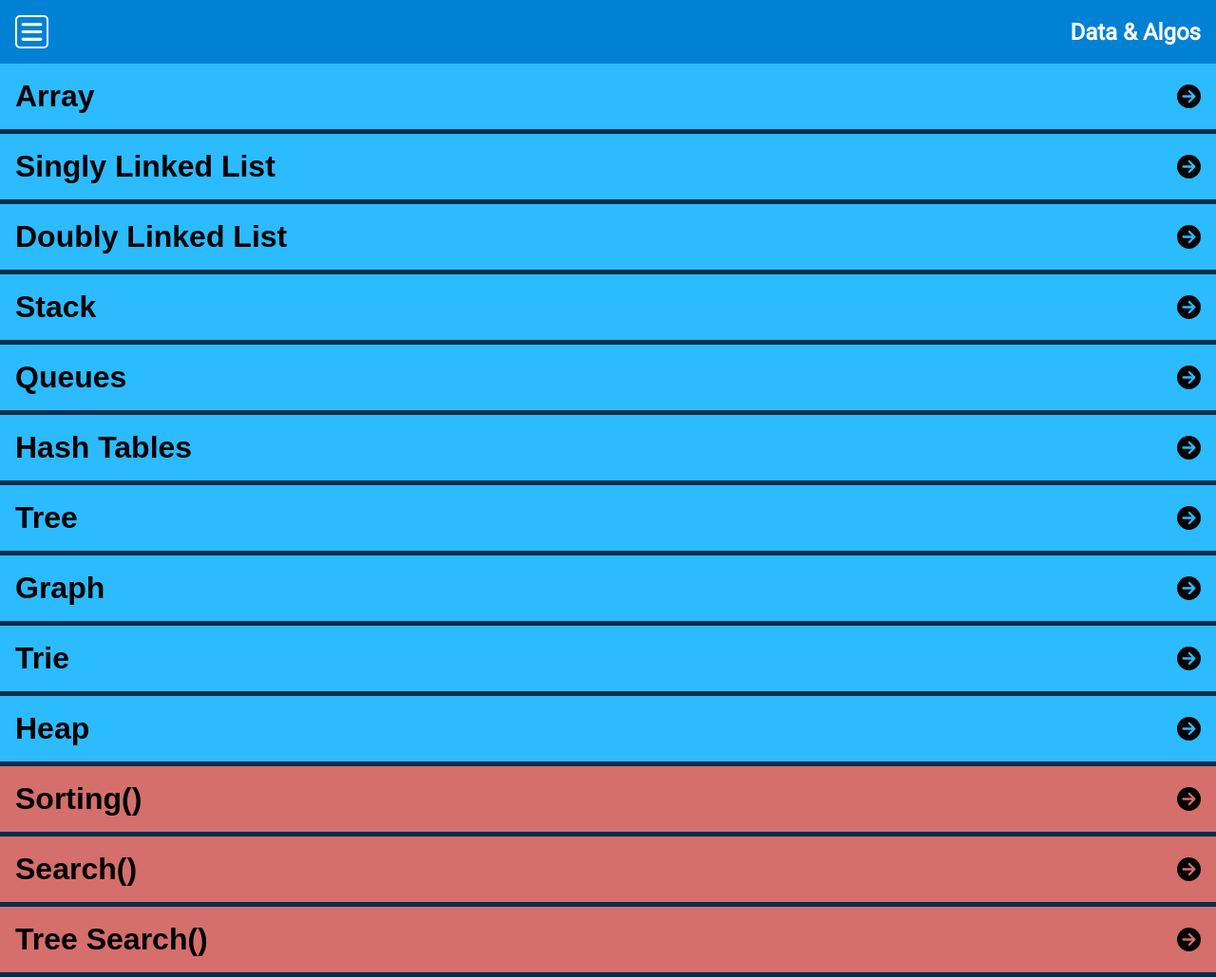
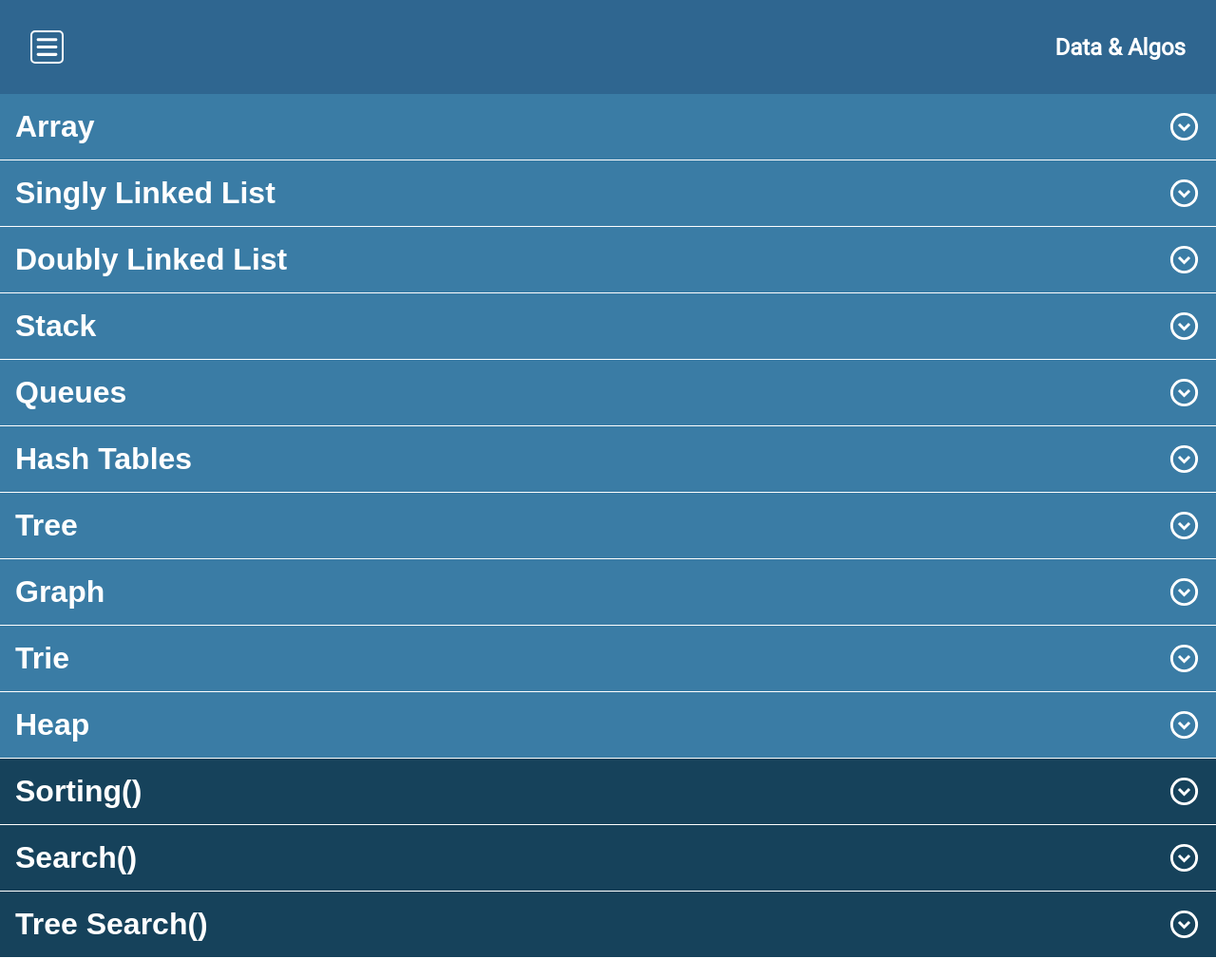
Before and after one commit to BrendonONeill/DSA-study-website, a website built with Vite: page index.html in a window 1280 px wide. Shown: the whole page at 95% size. Built offline with nearby package versions, Linux system fonts and the light colour scheme.

Commit message:
updated ui colour

```diff
--- a/index.html
+++ b/index.html
@@ -28,11 +28,13 @@
     <main>
         <button class="accordion-btn btn-ds">
             <h2>Array</h2>
-            <img class="arrow" src="arrow.svg" width="25" height="25" alt="">
+            <img class="arrow" src="arrow-2.svg" width="35" height="35" alt="">
         </button>
         <div class="panel">
             <h3>Creating Arrays</h3>
-            <p>About array</p>
+            <div class="text-node">
+                <p>About array</p>
+            </div>
             <div class="ui">
                 <div class="ui-flex">
                     <div class="ui-red"></div>
@@ -56,7 +58,9 @@
                 </div>
             </div>
             <h3>Array.push()</h3>
-            <p>array pushing</p>
+            <div class="text-node">
+                <p>array pushing</p>
+            </div>
             <div class="ui">
                 <div class="ui-flex">
                     <div class="ui-red"></div>
@@ -213,7 +217,7 @@ arr.splice<span class="ds">(</span><span class="data">1</span>,<span class="data
 
         <button class="accordion-btn btn-ds">
             <h2>Singly Linked List</h2>
-            <img class="arrow" src="arrow.svg" width="25" height="25" alt="">
+            <img class="arrow" src="arrow-2.svg" width="35" height="35" alt="">
         </button>
         <div class="panel">
             <h3>Node class</h3>
@@ -663,7 +667,7 @@ class LinkedList {
 
         <button class="accordion-btn btn-ds">
             <h2>Doubly Linked List</h2>
-            <img class="arrow" src="arrow.svg" width="25" height="25" alt="">
+            <img class="arrow" src="arrow-2.svg" width="35" height="35" alt="">
         </button>
         <div class="panel">
             <h3>Node Class</h3>
@@ -1194,7 +1198,7 @@ class LinkedList {
 
         <button class="accordion-btn btn-ds">
             <h2>Stack</h2>
-            <img class="arrow" src="arrow.svg" width="25" height="25" alt="">
+            <img class="arrow" src="arrow-2.svg" width="35" height="35" alt="">
         </button>
         <div class="panel">
             <h3>Push()</h3>
@@ -1295,7 +1299,7 @@ class Queue {
 
         <button class="accordion-btn btn-ds">
             <h2>Queues</h2>
-            <img class="arrow" src="arrow.svg" width="25" height="25" alt="">
+            <img class="arrow" src="arrow-2.svg" width="35" height="35" alt="">
         </button>
         <div class="panel">
             <h3>Enqueue()</h3>
@@ -1387,7 +1391,7 @@ class Queue {
 
         <button class="accordion-btn btn-ds">
             <h2>Hash Tables</h2>
-            <img class="arrow" src="arrow.svg" width="25" height="25" alt="">
+            <img class="arrow" src="arrow-2.svg" width="35" height="35" alt="">
         </button>
         <div class="panel">
             <div class="code-block">
@@ -1400,7 +1404,7 @@ class Queue {
 
         <button class="accordion-btn btn-ds">
             <h2>Tree</h2>
-            <img class="arrow" src="arrow.svg" width="25" height="25" alt="">
+            <img class="arrow" src="arrow-2.svg" width="35" height="35" alt="">
         </button>
         <div class="panel">
             <div class="code-block">
@@ -1413,7 +1417,7 @@ class Queue {
 
         <button class="accordion-btn btn-ds">
             <h2>Graph</h2>
-            <img class="arrow" src="arrow.svg" width="25" height="25" alt="">
+            <img class="arrow" src="arrow-2.svg" width="35" height="35" alt="">
         </button>
         <div class="panel">
             <div class="code-block">
@@ -1426,7 +1430,7 @@ class Queue {
 
         <button class="accordion-btn btn-ds">
             <h2>Trie</h2>
-            <img class="arrow" src="arrow.svg" width="25" height="25" alt="">
+            <img class="arrow" src="arrow-2.svg" width="35" height="35" alt="">
         </button>
         <div class="panel">
             <div class="code-block">
@@ -1439,7 +1443,7 @@ class Queue {
 
         <button class="accordion-btn btn-ds">
             <h2>Heap</h2>
-            <img class="arrow" src="arrow.svg" width="25" height="25" alt="">
+            <img class="arrow" src="arrow-2.svg" width="35" height="35" alt="">
         </button>
         <div class="panel">
             <div class="code-block">
@@ -1454,7 +1458,7 @@ class Queue {
 
         <button class="accordion-btn btn-a">
             <h2>Sorting()</h2>
-            <img class="arrow" src="arrow.svg" width="25" height="25" alt="">
+            <img class="arrow" src="arrow-2.svg" width="35" height="35" alt="">
         </button>
         <div class="panel">
             <div class="code-block">
@@ -1468,7 +1472,7 @@ class Queue {
 
         <button class="accordion-btn btn-a">
             <h2>Search()</h2>
-            <img class="arrow" src="arrow.svg" width="25" height="25" alt="">
+            <img class="arrow" src="arrow-2.svg" width="35" height="35" alt="">
         </button>
         <div class="panel">
             <div class="code-block">
@@ -1482,7 +1486,7 @@ class Queue {
 
         <button class="accordion-btn btn-a">
             <h2>Tree Search()</h2>
-            <img class="arrow" src="arrow.svg" width="25" height="25" alt="">
+            <img class="arrow" src="arrow-2.svg" width="35" height="35" alt="">
         </button>
         <div class="panel">
             <h3>To do</h3>
--- a/src/style.css
+++ b/src/style.css
@@ -10,9 +10,11 @@
 }
 
 :root {
-  --main-ui: #0081d4;
-  --main-light-ui: #2cbbff;
+  --main-ui: #2f6690;
+  --main-light-ui: #3a7ca5;
+  --algo-tabs: #16425b;
   --main-dark-ui: #042e4d;
+  --panel: #E6E1DC;
   --code-block: #22272f;
   --code-main-colour: white;
   --code-const: #66d9ef;
@@ -52,7 +54,8 @@ button {
 
 nav {
   background-color: var(--main-ui);
-  width: 100vw;
+  width: 100%;
+  padding: 1rem;
   color: white;
 }
 
@@ -61,6 +64,14 @@ nav {
   display: flex;
   align-items: center;
   justify-content: space-between;
+}
+
+.text-node {
+  background-color: #fff;
+  border-radius: 5px;
+  margin: 0 auto;
+  margin-bottom: 2rem;
+  width: 80%;
 }
 
 pre code {
@@ -119,10 +130,12 @@ h2 {
 
 .btn-ds {
   background-color: var(--main-light-ui);
+  color: white;
 }
 
 .btn-a {
-  background-color: #d46f6c;
+  background-color: var(--algo-tabs);
+  color: white;
 }
 
 .accordion-btn {
@@ -132,11 +145,11 @@ h2 {
   align-items: center;
   justify-content: space-between;
   cursor: pointer;
-  border-bottom: 5px solid var(--main-dark-ui);
+  border-bottom: 1px solid white;
 }
 
 .panel {
-  background-color: white;
+  background-color: var(--panel);
   max-height: 0;
   overflow: hidden;
   transition: max-height 0.2s ease-out;
@@ -191,7 +204,7 @@ h2 {
 }
 
 h3 {
-  background-color: var(--mac);
+  background-color: #81c3d7;
   margin: 1rem auto;
   text-align: center;
   padding: 1rem;
```
Also changed, not shown: public/arrow-2.svg (added).
